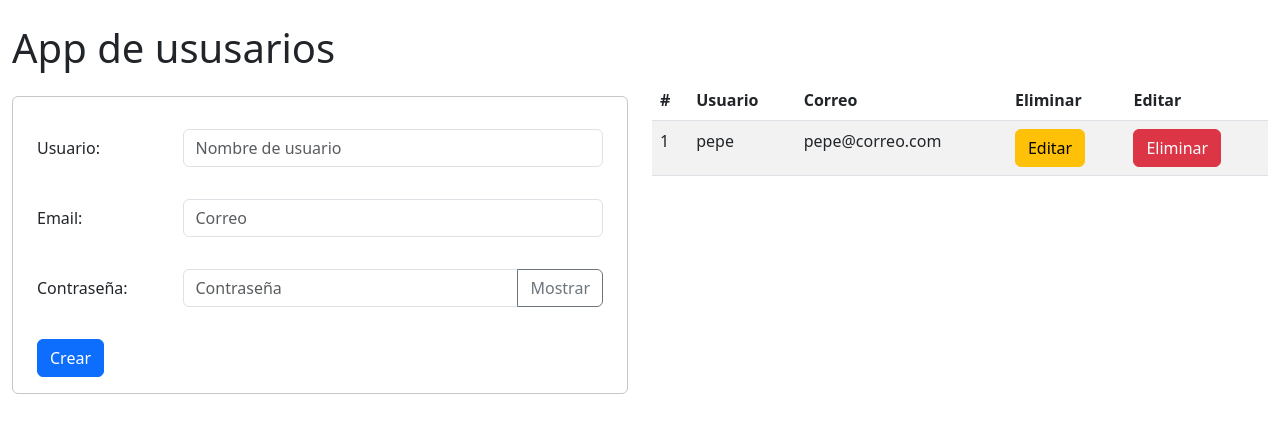
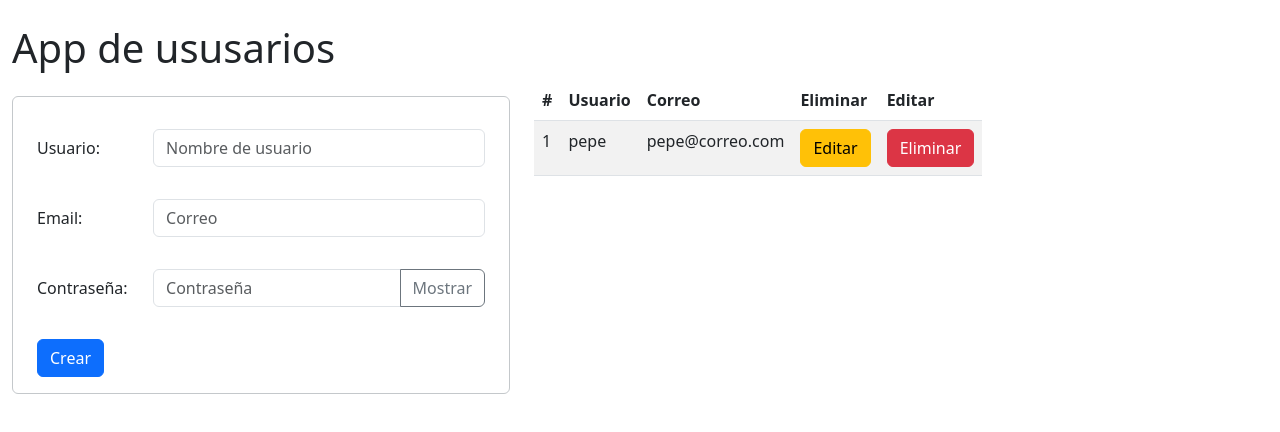
Before and after one commit to JAAL123/users-project, a React (Vite) app: page / in a window 1280 px wide. Shown: the top 432 px of the page. Built offline with nearby package versions, Linux system fonts and the light colour scheme.

Commit message:
añadido custom hook useUsers

```diff
--- a/src/UsersApp.jsx
+++ b/src/UsersApp.jsx
@@ -1,60 +1,19 @@
-import { useReducer, useState } from 'react';
 import './App.css'
 import { UserForm } from './components/UserForm';
 import { UsersList } from './components/UsersList';
-import { usersReducer } from './reducers/usersReducer';
-//arreglo de usuarios inicial que se pasa a componente UserList
-const initialUsers = [
-  {
-    id: 1,
-    username: 'pepe',
-    password: '12345',
-    email: 'pepe@correo.com'
-  },
-]
-const initialUserForm = {
-  id: 0,
-  username: '',
-  password: '',
-  email: '',
-}
-
+import { useUsers } from './hooks/useUsers';
 
 
 function UsersApp() {
 
-  const [users, dispatch] = useReducer(usersReducer, initialUsers)
-  //estado para manejar usuarios seleccionados
-  const [userSelected, setUserSelected] = useState(initialUserForm)
-
-
-  //funcion que se manda al reducer y recibe como parametro el objeto usuario
-  const handlerAddUser = (user) => {
-    let type;
-    if(user.id === 0 ){
-      type = 'addUser'
-    }else{
-      type= 'updateUser'
-    }
-    dispatch({
-      type,
-      payload: user,
-    })
-  }
-
-  //funcion que se manda al reducer y recibe como parametro un id
-  const handlerRemoveUser = (id) => {
-    dispatch({
-      type: 'removeUser',
-      payload: id,
-    })
-  }
-
-  //funcion para selecionar un usuario y recuperar los datos para hacer un update
-  const handlerSelectedUser = (user) => {
-    setUserSelected({...user})
-  }
-
+  const {
+    users,
+    userSelected,
+    initialUserForm,
+    handlerAddUser,
+    handlerRemoveUser,
+    handlerSelectedUser,
+} = useUsers()
 
   //vista de la tabla de ususarios y formulario de usuarios
   return (
@@ -62,14 +21,14 @@ function UsersApp() {
       <div className="container-fluid my-4">
         <h1>App de ususarios</h1>
         <div className='row mt-2'>
-          <div className='col'>
+          <div className='col-lg-auto'>
             <UserForm
               handlerAddUser={handlerAddUser}
               userSelected={userSelected}
               initialUserForm={initialUserForm}
             />
           </div>
-          <div className='col'>
+          <div className='col-lg-auto'>
             {
               users.length === 0 ?
                 <div className='alert alert-warning my-3 text-center'>No hay usuarios en el sistema</div>
--- /dev/null
+++ b/src/hooks/useUsers.js
@@ -0,0 +1,60 @@
+import { useReducer, useState } from "react"
+import { usersReducer } from "../reducers/usersReducer"
+//arreglo de usuarios inicial que se pasa a componente UserList
+const initialUsers = [
+    {
+      id: 1,
+      username: 'pepe',
+      password: '12345',
+      email: 'pepe@correo.com'
+    },
+  ]
+  const initialUserForm = {
+    id: 0,
+    username: '',
+    password: '',
+    email: '',
+  }
+
+export const useUsers = () => {
+    //variables para el useReducer
+  const [users, dispatch] = useReducer(usersReducer, initialUsers)
+  //estado para manejar usuarios seleccionados
+  const [userSelected, setUserSelected] = useState(initialUserForm)
+
+    //funcion que se manda al reducer y recibe como parametro el objeto usuario
+    const handlerAddUser = (user) => {
+        let type;
+        if(user.id === 0 ){
+          type = 'addUser'
+        }else{
+          type= 'updateUser'
+        }
+        dispatch({
+          type,
+          payload: user,
+        })
+      }
+
+      //funcion que se manda al reducer y recibe como parametro un id
+      const handlerRemoveUser = (id) => {
+        dispatch({
+          type: 'removeUser',
+          payload: id,
+        })
+      }
+
+      //funcion para selecionar un usuario y recuperar los datos para hacer un update
+      const handlerSelectedUser = (user) => {
+        setUserSelected({...user})
+      }
+    return {
+        users,
+        userSelected,
+        initialUserForm,
+
+        handlerAddUser,
+        handlerRemoveUser,
+        handlerSelectedUser,
+    }
+}
```
